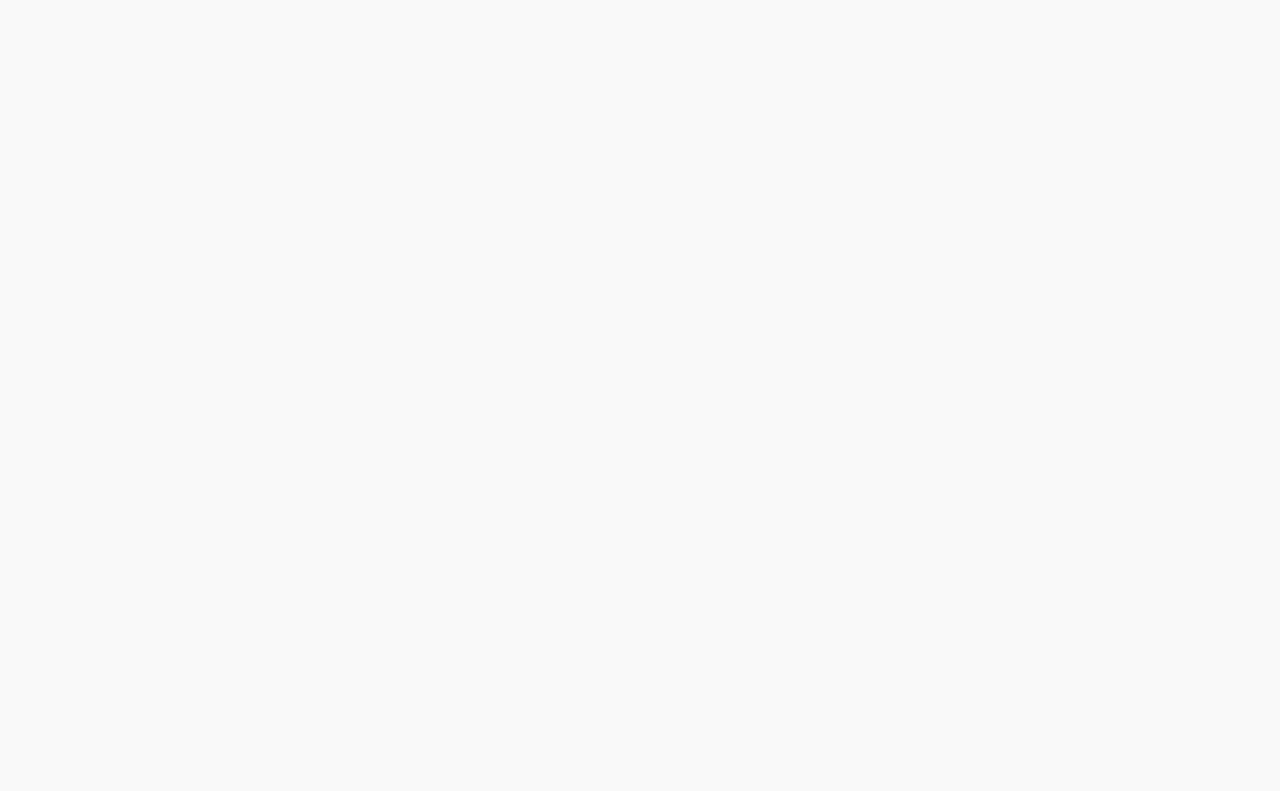
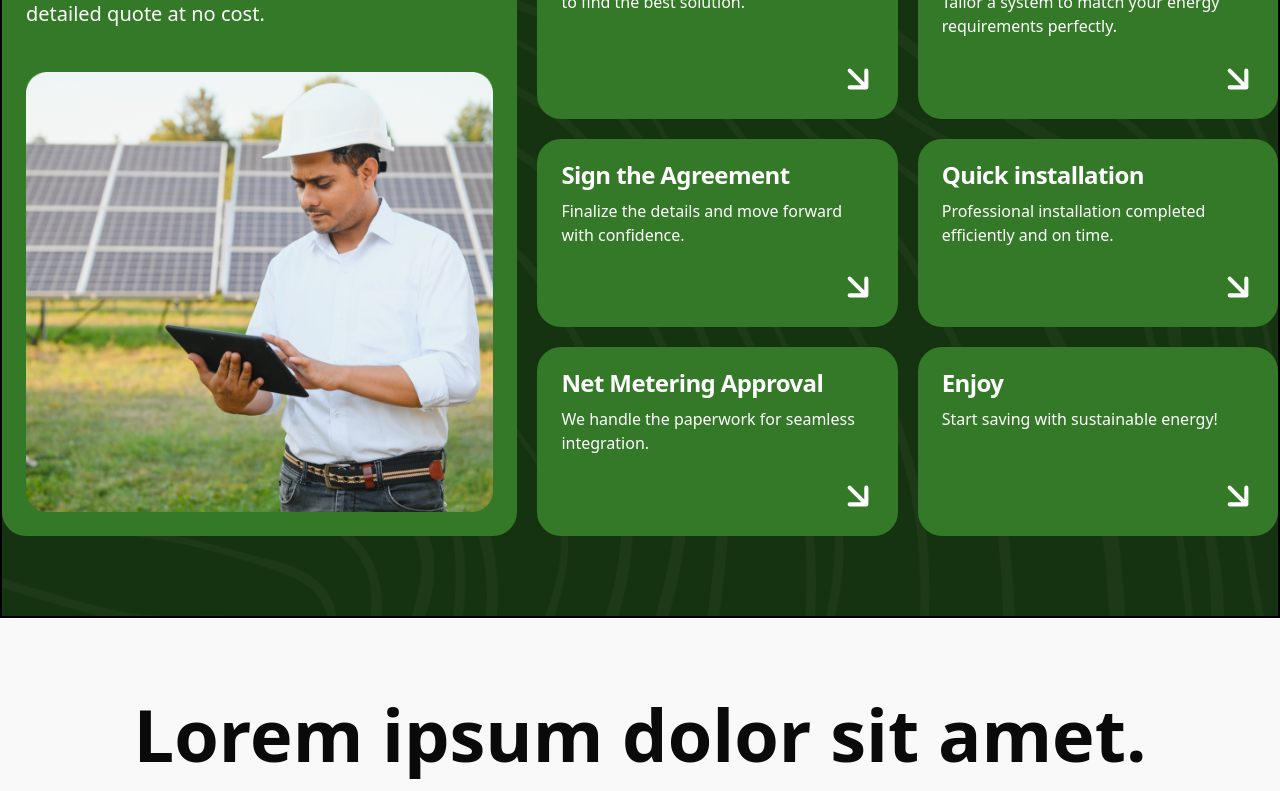
Before and after one commit to Vinod-Mendis/sen-solar, a Next.js app: page / in a window 1280 px wide. Shown: the part 5100-5891 px from the top of the page. Before the commit the page ends 4720 px from the top, so only its background shows below. Built offline with nearby package versions, Linux system fonts and the light colour scheme.

Commit message:
mount all components in the landing page

```diff
--- a/src/app/page.js
+++ b/src/app/page.js
@@ -1,9 +1,13 @@
 /** @format */
 
 import Benefits from "./components/landing/Benefits";
+import Clients from "./components/landing/Clients";
+import ContactUs from "./components/landing/ContactUs";
+import FAQ from "./components/landing/FAQ";
 import Hero from "./components/landing/Hero";
 import HoverSVG from "./components/landing/HoverSVG";
 import Map from "./components/landing/Map-Section";
+import Solutions from "./components/landing/Solutions";
 import ScrollAnimation from "./components/ScrollAnimation";
 import TestimonialCarousel from "./components/TestimonialCarousel";
 
@@ -11,11 +15,14 @@ export default function Home() {
   return (
     <div className="items-center flex flex-col gap-20">
       <Hero />
-      <Benefits/>
-      {/* <ScrollAnimation/> */}
-      <Map/>
-
-  <TestimonialCarousel/>
+      <Benefits />
+      <ScrollAnimation/>
+      <Solutions />
+      <Clients />
+      <Map />
+      <TestimonialCarousel />
+      <ContactUs />
+      <FAQ />
     </div>
   );
 }
```
